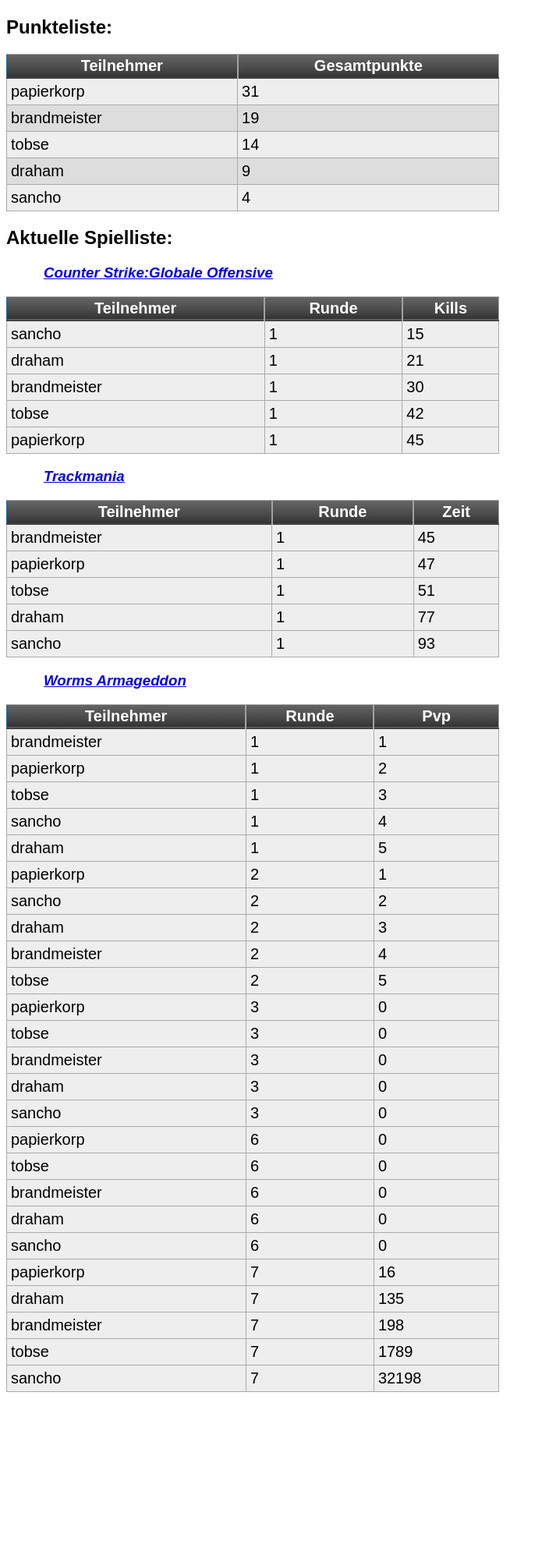
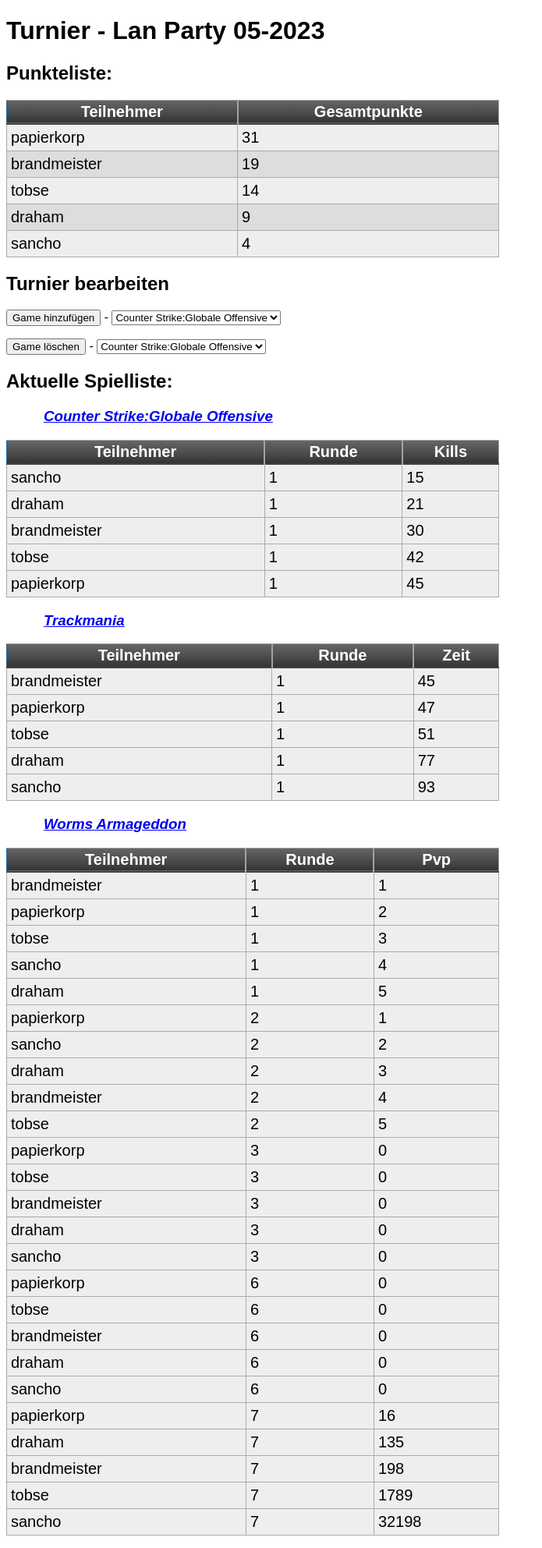
Before and after one commit to papierkorp/lanparty, a Flask app: page /turnier/1 in a window 1280 px wide. Shown: the part 140-2125 px from the top of the page at 78% size, without its empty margins (0-695 px from the left). Before the commit the page ends 1925 px from the top, so only its background shows below. Run offline with Flask 2, Linux system fonts and the light colour scheme.

Commit message:
spiel zu turnier hinzu/löschen

```diff
--- a/app/db/db.py
+++ b/app/db/db.py
@@ -40,7 +40,6 @@
 	message = "Turnier erfolgreich angelegt."
 	return execute_query(query=query, message=message)
 
-
 def delete_teilnehmer(nickname):
 	query = "DELETE FROM teilnehmer WHERE nickname='{nickname}'".format(nickname=nickname)
 	message = "Teilnehmer {nickname} erfolgreich gelöscht.".format(nickname=nickname)
@@ -50,12 +49,6 @@
 	query = "DELETE FROM spiel WHERE name='{spiel}'".format(spiel=spiel)
 	message = "Spiel {spiel} erfolgreich gelöscht.".format(spiel=spiel)
 	return execute_query(query=query, message=message)
-
-
-
-
-
-
 
 def edit_ergebnis(turnierid, spielid, teilnehmerid, runde, ergebnis, ergebnistyp):
 	#query = "insert or replace into turnierdetails (turnierid, spielid, teilnehmerid, runde, ergebnis, ergebnistyp) values (tuid,sid,teid,rd,{ergebnis}, ergebnistyp)".format(turnierid=turnierid, spielid=spielid, teilnehmerid=teilnehmerid, runde=runde, ergebnis=ergebnis, ergebnistyp=ergebnistyp)
@@ -73,7 +66,15 @@
 	message = "Runde erfolgreich gelöscht."
 	return execute_query(query=query,message=message)
 
+def add_game_to_turnier(turnierid, spielid, teilnehmerid):
+	query= "insert into turnierdetails(turnierid, spielid,teilnehmerid, runde, ergebnis, ergebnistyp) values ({turnierid},{spielid},{teilnehmerid},1,0,'kills');".format(turnierid=turnierid, spielid=spielid, teilnehmerid=teilnehmerid)
+	message = "Spiel {spielname} mit Teilnehmer {teilnehmername} hinzugefügt.".format(spielname=get_spielname(spielid)[0][0], teilnehmername=get_teilnehmername(teilnehmerid)[0][0])
+	return execute_query(query=query,message=message)
 
+def delete_game_from_turnier(turnierid, spielid):
+	query = "delete from turnierdetails where turnierid={turnierid} and spielid={spielid};".format(turnierid=turnierid, spielid=spielid)
+	message = "Spiel {spielname} gelöscht.".format(spielname=get_spielname(spielid)[0][0])
+	return execute_query(query=query,message=message)
 
 
 
@@ -103,12 +104,24 @@
 	query = 'select * from spiel where name="{name}";'.format(name=name)
 	return execute_select_query(query)
 
+def get_spielname(spielid):
+	query = 'select name from spiel where spielid="{spielid}";'.format(spielid=spielid)
+	return execute_select_query(query)
+
+def get_spielid(spielname):
+	query = 'select spielid from spiel where name="{spielname}";'.format(spielname=spielname)
+	return execute_select_query(query)
+
 def get_teilgenommene_turniere_pro_teilnehmer(teilnehmerid):
 	query= 'select turnier.turnierid, turnier.name, turnier.jahr from turnierdetails as t inner join turnier on t.turnierid = turnier.turnierid where t.teilnehmerid = {teilnehmerid} group by t.turnierid;'.format(teilnehmerid=teilnehmerid)
 	return execute_select_query(query)
 
 def get_teilnehmerid(nickname):
 	query = 'select teilnehmerid from teilnehmer where nickname = "{nickname}";'.format(nickname=nickname)
+	return execute_select_query(query)
+
+def get_teilnehmername(teilnehmerid):
+	query = 'select name from teilnehmer where teilnehmerid={teilnehmerid};'.format(teilnehmerid=teilnehmerid)
 	return execute_select_query(query)
 
 def get_punkteliste(turnierid):
@@ -134,6 +147,7 @@
 
 def get_teilnehmer_pro_turnier(turnierid):
 	query = 'select teilnehmer from turnier where turnierid={turnierid}'.format(turnierid=turnierid)
+	#query = 'select distinct(teilnehmerid) from turnierdetails where turnierid={turnierid};'.format(turnierid=turnierid)
 	teilnehmerstr = execute_select_query(query)
 	return teilnehmerstr[0][0].split()
 
--- a/app/forms.py
+++ b/app/forms.py
@@ -22,20 +22,20 @@
     submit = SubmitField('Add')
 
 class ErgebnisInputForm(FlaskForm):
-    class Meta:
-        csrf = False
     runde=StringField('Runde', validators=[DataRequired()], render_kw={"placeholder": "Runde", "readonly":"true"})
     ergebnis = StringField('Ergebnis', validators=[DataRequired()], render_kw={"placeholder": "Ergebnis"})
     teilnehmer=StringField('Teilnehmer',validators=[DataRequired()], render_kw={"placeholder": "Teilnehmer", "readonly":"true"})
 
-
-
 class ErgebnisForm(FlaskForm):
-    class Meta:
-        csrf = False
     ergebnistyp = SelectField('Ergebnistyp', validators=[DataRequired()], coerce=str)
     ergebnislist=FieldList(FormField(ErgebnisInputForm))
     submit = SubmitField('Ergebnis abschicken')
     addround = SubmitField('Runde hinzufügen')
     deleteround = SubmitField('Runde löschen')
     rounds = SelectField('Runden', validators=[DataRequired()], coerce=int)
+
+class TurnierBearbeiten(FlaskForm):
+    addgame = SubmitField('Game hinzufügen')
+    deletegame = SubmitField('Game löschen')
+    gamelist_to_delete = SelectField('Spielliste zum Löschen', validators=[DataRequired()], coerce=str)
+    gamelist_to_add = SelectField('Spielliste zum Hinzufügen', validators=[DataRequired()], coerce=str)
--- a/app/logik/ergebnisberechnung.py
+++ b/app/logik/ergebnisberechnung.py
@@ -46,7 +46,7 @@
         'pvp': False,
         'Punkte': False,
     }
-
+    print("punkteliste", punkteliste)
     punkte_gesamt = defaultdict(int)
 
     for spiel in punkteliste:
--- a/app/routes.py
+++ b/app/routes.py
@@ -1,12 +1,12 @@
 from flask import render_template, flash, redirect, url_for, request, jsonify
 from app import app
-from app.db.db import add_turnier, get_turniere_pro_spiel, get_turniere, get_ergebnistyp, get_runden_pro_spiel_pro_turnier, get_turniername, get_teilnehmer_pro_turnier, get_punkte_pro_spiel_pro_turnier, get_spielliste_pro_turnier, get_punkteliste, get_teilnehmerid, add_teilnehmer, get_all_teilnehmer, delete_teilnehmer, add_spiel, get_all_spiele, delete_spiel, get_spiel, create_tables, get_teilgenommene_turniere_pro_teilnehmer, edit_ergebnis, add_runde, delete_runde, get_last_round
+from app.db.db import add_turnier, get_turniere_pro_spiel, get_turniere, get_ergebnistyp, get_runden_pro_spiel_pro_turnier, get_turniername, get_teilnehmer_pro_turnier, get_punkte_pro_spiel_pro_turnier, get_spielliste_pro_turnier, get_punkteliste, get_teilnehmerid, add_teilnehmer, get_all_teilnehmer, delete_teilnehmer, add_spiel, get_all_spiele, delete_spiel, get_spiel, create_tables, get_teilgenommene_turniere_pro_teilnehmer, edit_ergebnis, add_runde, delete_runde, get_last_round, get_spielid, add_game_to_turnier, delete_game_from_turnier
 from app.logik.gruppenerstellung import Gruppenerstellung
 from app.logik.ergebnisberechnung import Ergebnisberechnung
 import urllib.parse
 import sqlite3
 import os
-from app.forms import TeilnehmerNeuForm, DeleteForm, SpielNeuForm, TurnierNeuForm, ErgebnisForm
+from app.forms import TeilnehmerNeuForm, DeleteForm, SpielNeuForm, TurnierNeuForm, ErgebnisForm, TurnierBearbeiten
 
 #encoded_name = urllib.parse.quote(name)
 
@@ -24,16 +24,48 @@
 
 @app.route('/turnier/<turnierid>', methods=['GET', 'POST'])
 def turnier(turnierid):
+#----------Daten holen
 	spielliste_pro_turnier = get_spielliste_pro_turnier(turnierid)
 	punkteliste = get_punkteliste(turnierid)
+	turniername = get_turniername(turnierid)[0][0]
 
 	punkteliste_pro_spiel = []
+	spielliste_to_delete = []
 	for i in spielliste_pro_turnier:
+		spielliste_to_delete.append(i[1])
 		punkteliste_pro_spiel.append(get_punkte_pro_spiel_pro_turnier(turnierid=turnierid, spielid=i[0]))
-
 	punkteliste_bearbeitet = Ergebnisberechnung(punkteliste_pro_spiel)
 
-	return render_template('turnier.html', title="Turnier", punktelisteturnier=punkteliste_bearbeitet, punktelistespiel=punkteliste_pro_spiel, spielliste=spielliste_pro_turnier, turnierid=turnierid)
+	spielliste_to_add_db = get_all_spiele()
+	spielliste_to_add = []
+	for data in spielliste_to_add_db:
+		spielliste_to_add.append(data[0])
+
+	teilnehmerliste = get_teilnehmer_pro_turnier(turnierid)
+
+#----------Form initieren
+	form = TurnierBearbeiten()
+	form.gamelist_to_delete.choices = spielliste_to_delete
+	form.gamelist_to_add.choices = spielliste_to_add
+
+#----------Form Daten verarbeiten
+	if request.method == "POST":
+		if request.form.get('addgame'):
+			print("Add Game")
+			game_to_add = get_spielid(form.gamelist_to_add.data)[0][0]
+			for teilnehmer in teilnehmerliste:
+				flash(add_game_to_turnier(turnierid=turnierid, spielid=game_to_add, teilnehmerid=teilnehmer))
+			return redirect(url_for('turnier', turnierid=turnierid))
+
+		if request.form.get('deletegame'):
+			print("Delete Game")
+			game_to_delete = get_spielid(form.gamelist_to_delete.data)[0][0]
+			flash(delete_game_from_turnier(turnierid=turnierid, spielid=game_to_delete))
+			return redirect(url_for('turnier', turnierid=turnierid))
+
+
+
+	return render_template('turnier.html', title="Turnier", punktelisteturnier=punkteliste_bearbeitet, punktelistespiel=punkteliste_pro_spiel, spielliste=spielliste_pro_turnier, turnierid=turnierid, form=form, turniername=turniername)
 
 
 @app.route('/turnier/<turnierid>/<spielname>', methods=['POST', 'GET'])
--- a/app/templates/turnier.html
+++ b/app/templates/turnier.html
@@ -1,7 +1,7 @@
 {% extends "base.html" %}
 {% block app_content %}
 
-    <h1></h1>
+    <h1>Turnier - {{turniername}}</h1>
 
     <h2>Punkteliste:</h2>
 
@@ -19,6 +19,14 @@
         </tr>
     {% endfor %}
     </table>
+
+    <h2>Turnier bearbeiten</h2>
+        <form action="{{ url_for('turnier', turnierid=turnierid) }}" method="POST" novalidate>
+            <div>
+                <p> {{ form.addgame }} - {{ form.gamelist_to_add }}</p>
+                <p> {{ form.deletegame }} - {{ form.gamelist_to_delete }} </p>
+            </div>
+        </form>
 
     <h2>Aktuelle Spielliste:</h2>
 
```
Also changed, not shown: app/templates/ergebnis.html (+0 -7 lines), hilfsdateien/todo.md (+7 -2 lines), lanparty.db.
